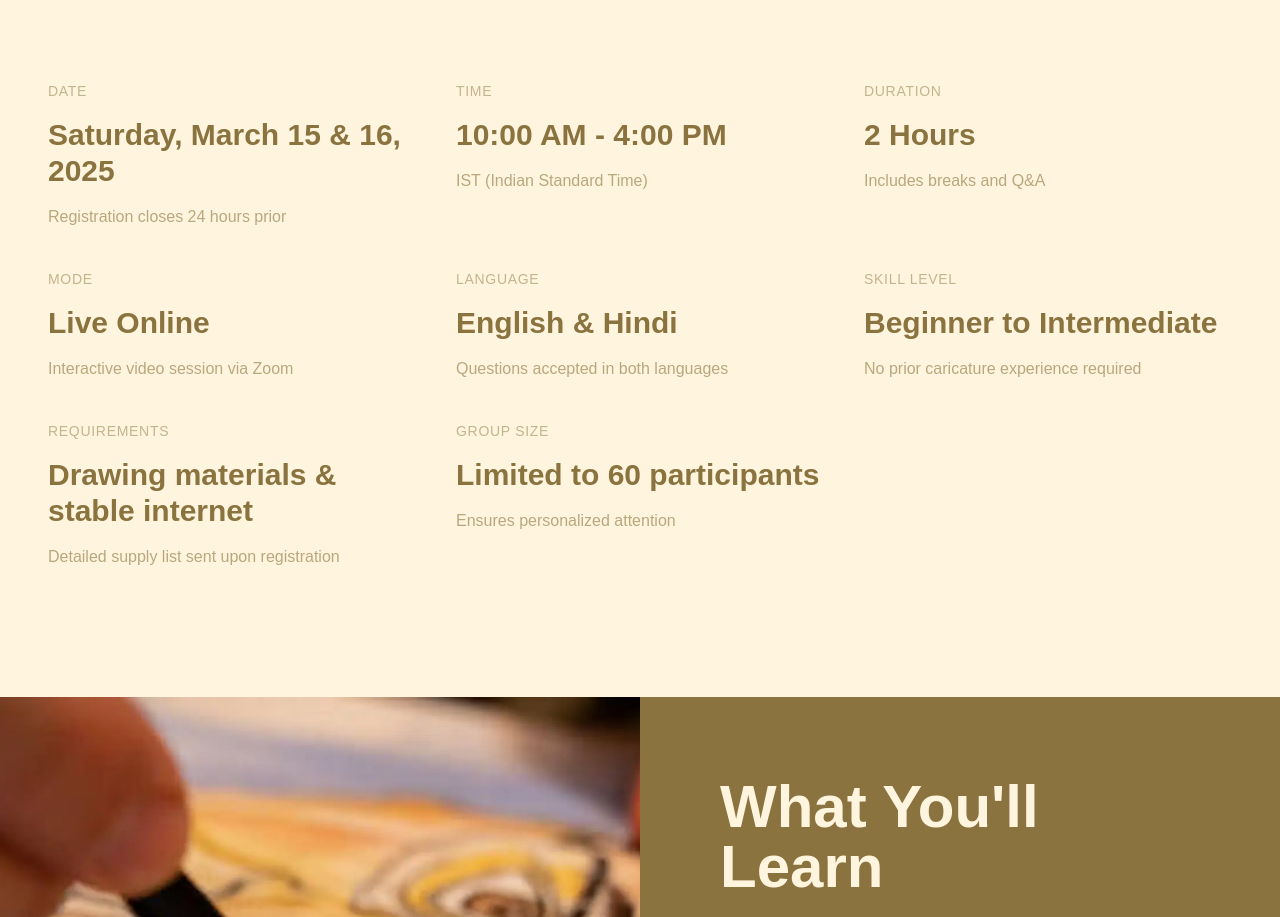
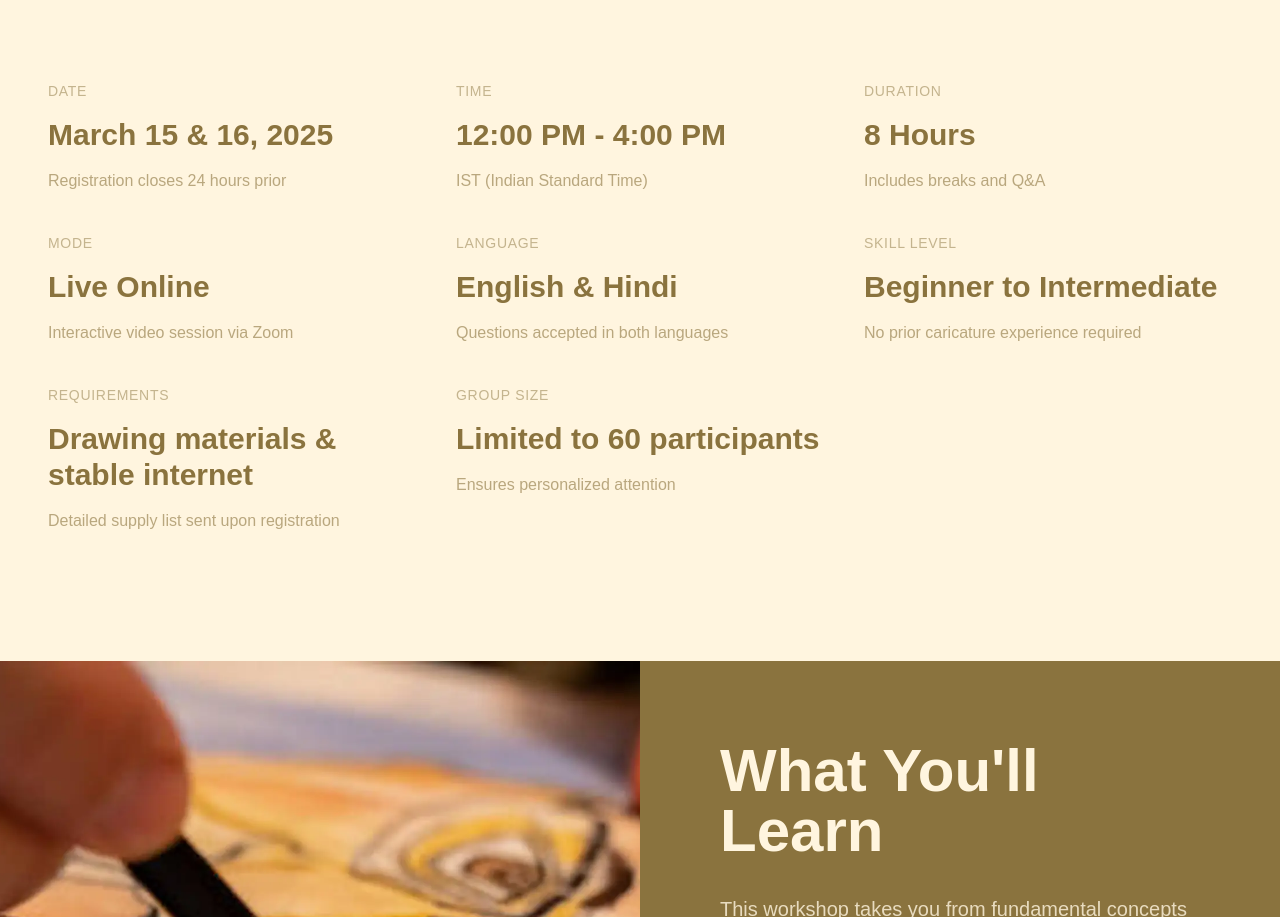
Before and after one commit to kuruet/CCC, a React (Vite) app in the folder frontend/: page /workshop in a window 1280 px wide. Shown: the part 2243-3160 px from the top of the page. Built offline with nearby package versions, Linux system fonts and the light colour scheme; no server answers; a web font is replaced by a local one.

Commit message:
update details

```diff
--- a/frontend/src/components/Register.jsx
+++ b/frontend/src/components/Register.jsx
@@ -378,7 +378,7 @@ export default function Register() {
                     Live Interactive Session
                   </h3>
                   <p className="text-sm sm:text-base text-[#8A733E]/70">
-                    2 hours of hands-on learning with real-time feedback
+                    8 hours of hands-on learning with real-time feedback
                   </p>
                 </div>
               </div>
@@ -392,7 +392,7 @@ export default function Register() {
                     Professional Techniques
                   </h3>
                   <p className="text-sm sm:text-base text-[#8A733E]/70">
-                    Learn industry secrets from 15+ years of experience
+                    Learn industry secrets from 10+ years of experience
                   </p>
                 </div>
               </div>
@@ -429,7 +429,7 @@ export default function Register() {
             <div className="pt-6 sm:pt-8 border-t border-[#8A733E]/20">
               <div className="grid grid-cols-2 gap-6">
                 <div>
-                  <div className="text-2xl sm:text-3xl font-bold text-[#8A733E]">2 Hours</div>
+                  <div className="text-2xl sm:text-3xl font-bold text-[#8A733E]">8 Hours</div>
                   <div className="text-sm sm:text-base text-[#8A733E]/60 mt-1">Duration</div>
                 </div>
                 <div>
--- a/frontend/src/components/Workdetails.jsx
+++ b/frontend/src/components/Workdetails.jsx
@@ -2,17 +2,17 @@ export default function Workdetails() {
   const details = [
     {
       label: 'Date',
-      value: 'Saturday, March 15 & 16, 2025',
+      value: ' March 15 & 16, 2025',
       clarifier: 'Registration closes 24 hours prior'
     },
     {
       label: 'Time',
-      value: '10:00 AM - 4:00 PM',
+      value: '12:00 PM - 4:00 PM ',
       clarifier: 'IST (Indian Standard Time)'
     },
     {
       label: 'Duration',
-      value: '2 Hours',
+      value: '8 Hours',
       clarifier: 'Includes breaks and Q&A'
     },
     {
```
